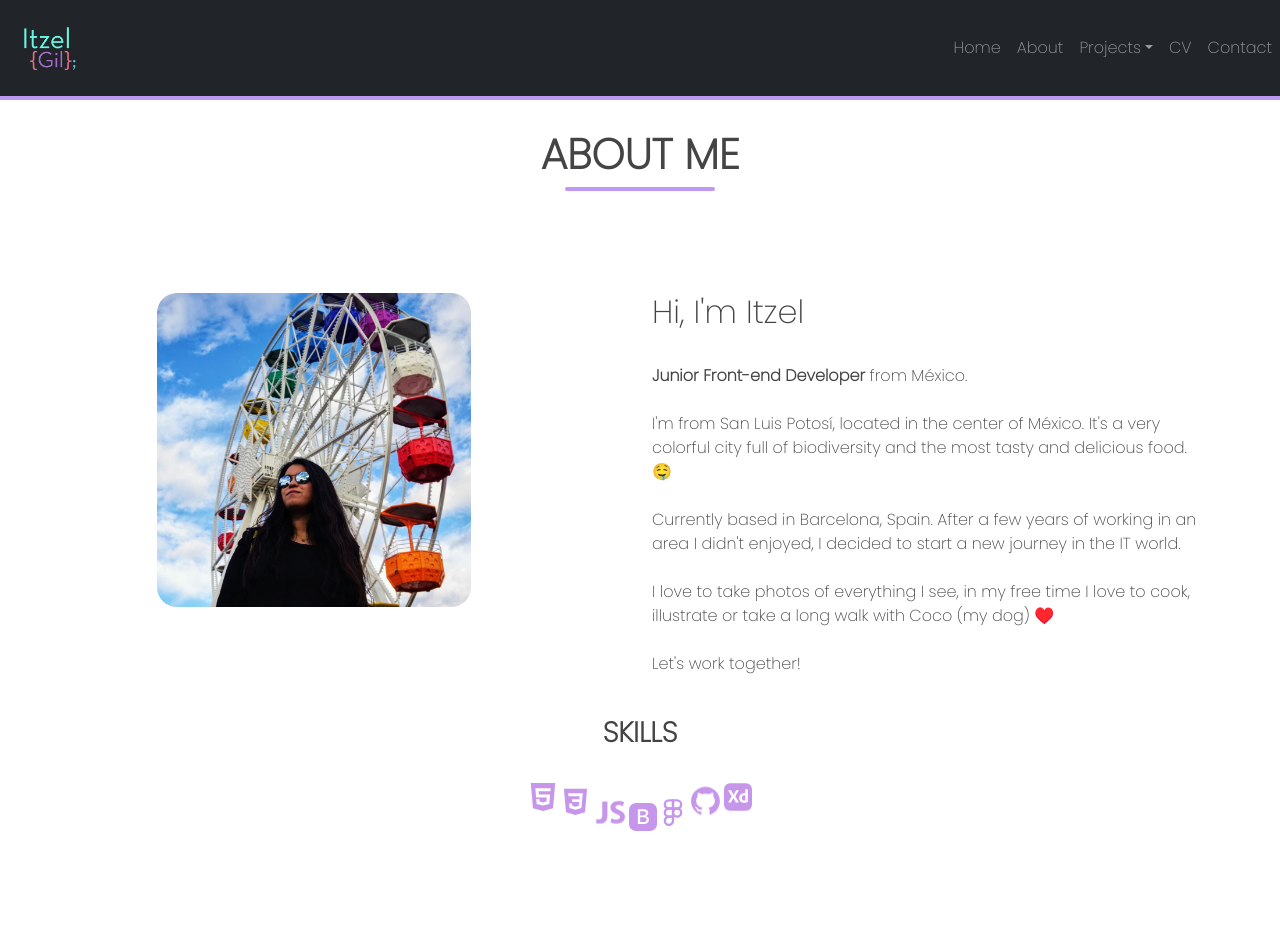
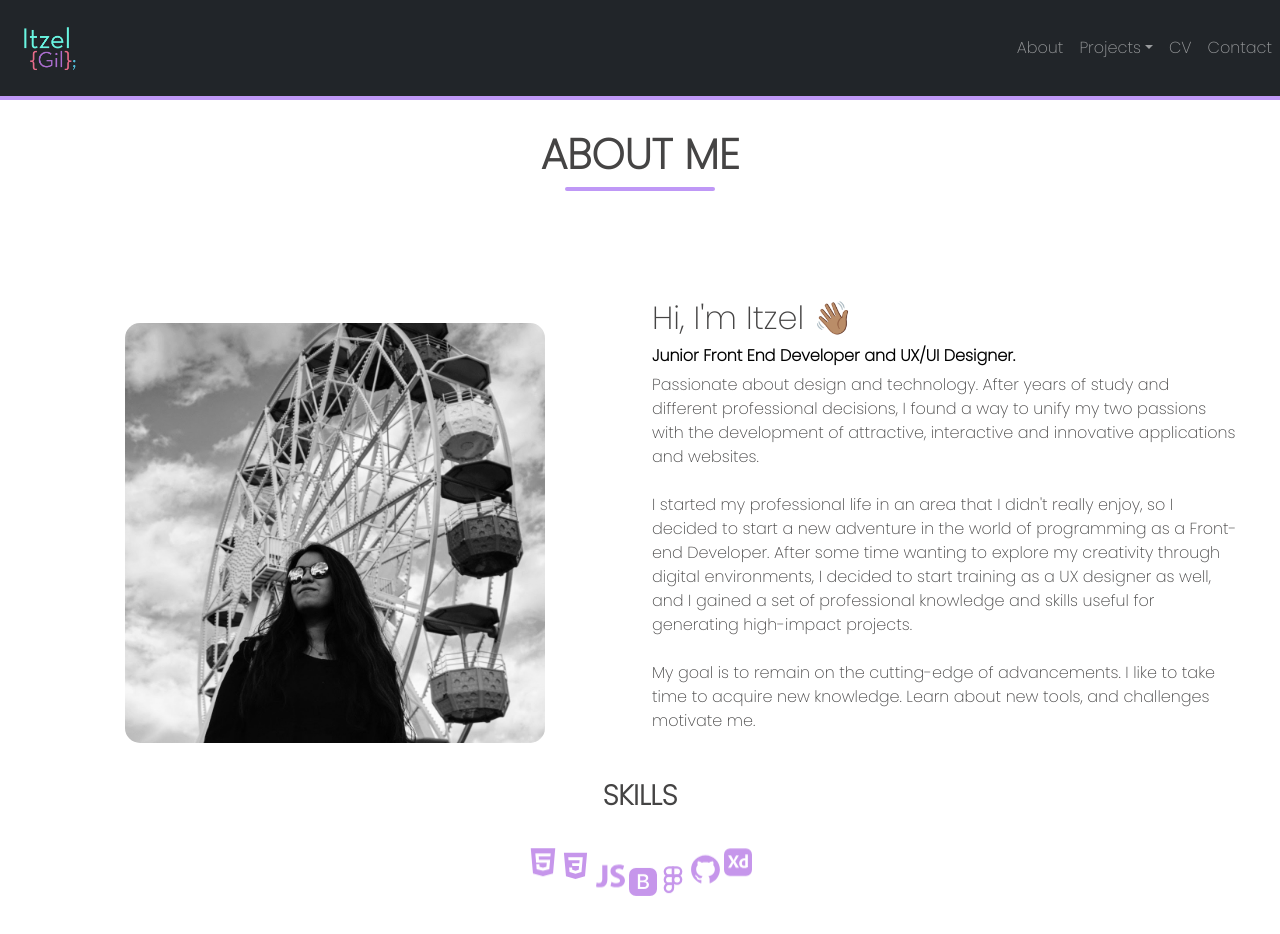
Before and after one commit to itzelgil/portfolio, a React (Create React App) app: page /about in a window 1280 px wide. Shown: the top 934 px of the page. Built offline with nearby package versions, Linux system fonts and the light colour scheme.

Commit message:
about-me modified and css

```diff
--- a/src/App.css
+++ b/src/App.css
@@ -114,14 +114,30 @@ h1 {
 }
 
 .about-me {
-  text-align: left;
+  text-align: center;
   padding-right: 80px;
+  margin: 30px;
+}
+
+.about-container {
+  margin: 30px;
 }
 
 .App-profile {
-  width: 380px;
+  width: 420px;
   height: auto;
-  border-radius: 20px;
+  filter: grayscale(100%);
+  border-radius: 15px;
+  transition: filter 300ms;
+}
+
+.App-profile:is(:hover, :focus) {
+  filter: grayscale(0%);
+}
+
+.strong {
+  font-weight: bold;
+  color: black;
 }
 
 .skills-header {
--- a/src/routes/About.js
+++ b/src/routes/About.js
@@ -26,7 +26,6 @@ export default function About() {
         <Navbar.Toggle aria-controls="basic-navbar-nav" />
         <Navbar.Collapse id="basic-navbar-nav">
           <Nav className="me-auto">
-            <Nav.Link href="/">Home</Nav.Link>
             <Nav.Link href="/about">About</Nav.Link>
             <NavDropdown title="Projects" id="basic-nav-dropdown">
               <NavDropdown.Item href="/coding">Coding</NavDropdown.Item>
@@ -42,52 +41,48 @@ export default function About() {
       <Row className="justify-content-center">
         <h2 className="about-title text-center">ABOUT ME</h2>
       </Row>
-      <Row className="row">
+      <Row className="row about-container">
         <Col className="justify-content-center">
           <br />
           <br />
           <br />
           <div className="image-wrapper">
             <Image
-              className="App-profile d-block mx-auto img-fluid w-50"
+              className="d-block mx-auto img-fluid w-30 App-profile"
               src={profile}
             />
           </div>
-          <br />
-          <br />
         </Col>
         <Col className="justify-content-center">
           <br />
           <br />
-          <br />
-          <h2 className="name ">Hi, I'm Itzel</h2>
-          <br />
-          <p className="about-me">
-            <strong className="jr">Junior Front-end Developer</strong> from
-            México.
+          <h2 className="name">Hi, I'm Itzel 👋🏽</h2>
+          <p>
+            <h6 className="strong">
+              Junior Front End Developer and UX/UI Designer.{" "}
+            </h6>
+            Passionate about design and technology. After years of study and
+            different professional decisions, I found a way to unify my two
+            passions with the development of attractive, interactive and
+            innovative applications and websites.
             <br />
             <br />
-            I'm from San Luis Potosí, located in the center of México. It's a
-            very colorful city full of biodiversity and the most tasty and
-            delicious food. 🤤
+            I started my professional life in an area that I didn't really
+            enjoy, so I decided to start a new adventure in the world of
+            programming as a Front-end Developer. After some time wanting to
+            explore my creativity through digital environments, I decided to
+            start training as a UX designer as well, and I gained a set of
+            professional knowledge and skills useful for generating high-impact
+            projects.
             <br />
             <br />
-            Currently based in Barcelona, Spain. After a few years of working in
-            an area I didn't enjoyed, I decided to start a new journey in the IT
-            world.
-            <br />
-            <br />
-            I love to take photos of everything I see, in my free time I love to
-            cook, illustrate or take a long walk with Coco (my dog) ♥️
-            <br />
-            <br />
-            Let's work together!
+            My goal is to remain on the cutting-edge of advancements. I like to
+            take time to acquire new knowledge. Learn about new tools, and
+            challenges motivate me.
           </p>
         </Col>
       </Row>
-      <br />
-
-      <Row className="skills-div justify-content-center">
+      <Row>
         <h3 className="skills-header text-center">SKILLS</h3>
         <br />
         <br />
--- a/src/routes/Coding.js
+++ b/src/routes/Coding.js
@@ -27,7 +27,6 @@ export default function Coding() {
         <Navbar.Toggle aria-controls="basic-navbar-nav" />
         <Navbar.Collapse id="basic-navbar-nav">
           <Nav className="me-auto">
-            <Nav.Link href="/">Home</Nav.Link>
             <Nav.Link href="/about">About</Nav.Link>
             <NavDropdown title="Projects" id="basic-nav-dropdown">
               <NavDropdown.Item href="/coding">Coding</NavDropdown.Item>
--- a/src/routes/Contact.js
+++ b/src/routes/Contact.js
@@ -22,7 +22,6 @@ export default function Photography() {
         <Navbar.Toggle aria-controls="basic-navbar-nav" />
         <Navbar.Collapse id="basic-navbar-nav">
           <Nav className="me-auto">
-            <Nav.Link href="/">Home</Nav.Link>
             <Nav.Link href="/about">About</Nav.Link>
             <NavDropdown title="Projects" id="basic-nav-dropdown">
               <NavDropdown.Item href="/coding">Coding</NavDropdown.Item>
--- a/src/routes/Cv.js
+++ b/src/routes/Cv.js
@@ -17,7 +17,6 @@ export default function About() {
         <Navbar.Toggle aria-controls="basic-navbar-nav" />
         <Navbar.Collapse id="basic-navbar-nav">
           <Nav className="me-auto">
-            <Nav.Link href="/">Home</Nav.Link>
             <Nav.Link href="/about">About</Nav.Link>
             <NavDropdown title="Projects" id="basic-nav-dropdown">
               <NavDropdown.Item href="/coding">Coding</NavDropdown.Item>
--- a/src/routes/Photography.js
+++ b/src/routes/Photography.js
@@ -45,7 +45,6 @@ export default function Photography() {
         <Navbar.Toggle aria-controls="basic-navbar-nav" />
         <Navbar.Collapse id="basic-navbar-nav">
           <Nav className="me-auto">
-            <Nav.Link href="/">Home</Nav.Link>
             <Nav.Link href="/about">About</Nav.Link>
             <NavDropdown title="Projects" id="basic-nav-dropdown">
               <NavDropdown.Item href="/coding">Coding</NavDropdown.Item>
--- a/src/routes/Uxui.js
+++ b/src/routes/Uxui.js
@@ -17,7 +17,6 @@ export default function About() {
         <Navbar.Toggle aria-controls="basic-navbar-nav" />
         <Navbar.Collapse id="basic-navbar-nav">
           <Nav className="me-auto">
-            <Nav.Link href="/">Home</Nav.Link>
             <Nav.Link href="/about">About</Nav.Link>
             <NavDropdown title="Projects" id="basic-nav-dropdown">
               <NavDropdown.Item href="/coding">Coding</NavDropdown.Item>
```
